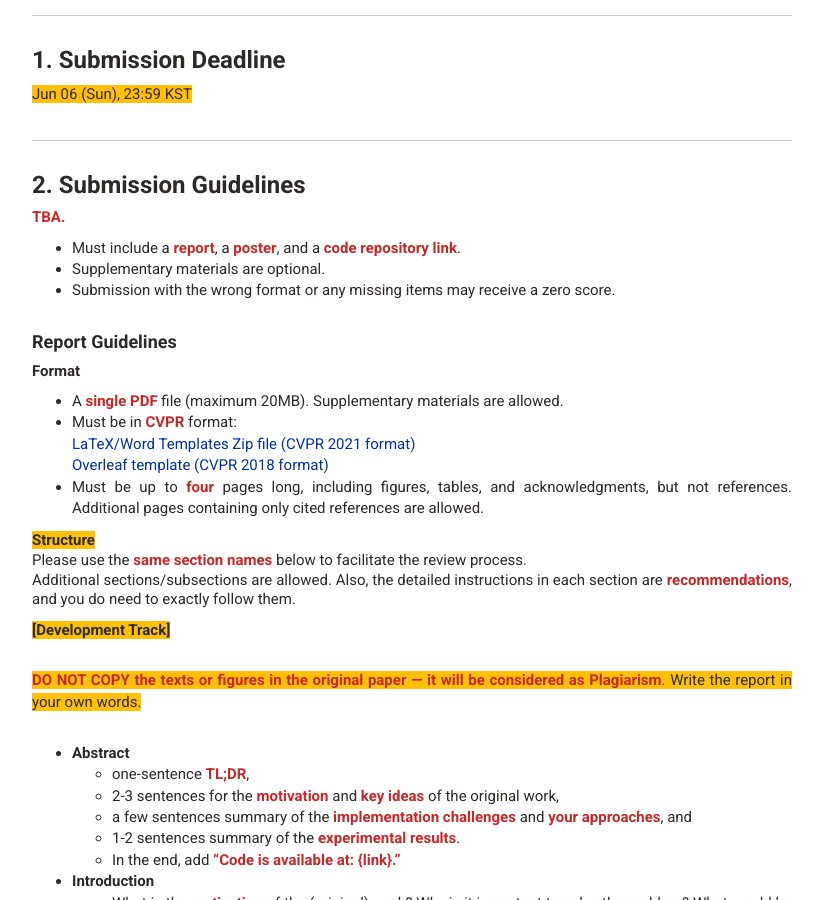
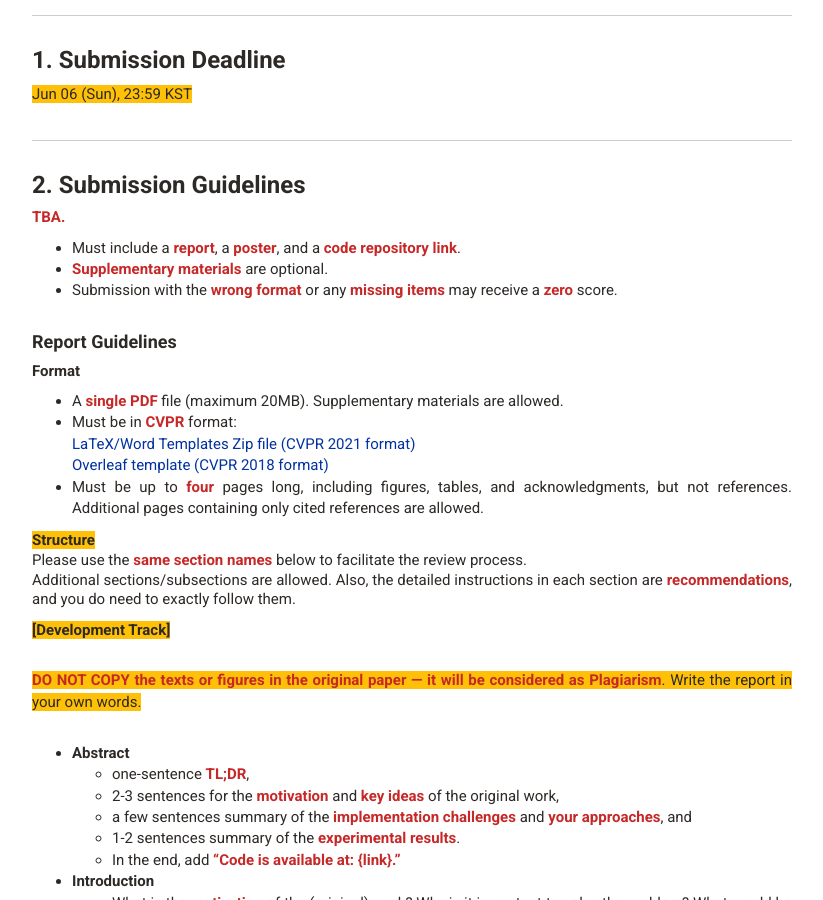
Before and after one commit to mhsung/mhsung.github.io, a Jekyll site: the page built from courses/kaist-cs492-3dml-2021-spring/_posts/2021-05-20-project-submission-guidelines.md, in a window 1280 px wide and 900 px high, scrolled down 428 px. Shown: the whole window, without its empty margins (228-1051 px from the left). Built offline with Jekyll 4.4.1, drawn with Linux system fonts in a browser that asks for light colours; our own code applies the rules of GitHub Pages for plain Markdown files.

Commit message:
Updated.

```diff
--- a/courses/kaist-cs492-3dml-2021-spring/_posts/2021-05-20-project-submission-guidelines.md
+++ b/courses/kaist-cs492-3dml-2021-spring/_posts/2021-05-20-project-submission-guidelines.md
@@ -54,8 +54,8 @@ h { background-color:#FFC107 }
 *TBA.*<br>
 
 - Must include a *report*, a *poster*, and a *code repository link*.<br>
-- Supplementary materials are optional.
-- Submission with the wrong format or any missing items may receive a zero score.
+- *Supplementary materials* are optional.
+- Submission with the *wrong format* or any *missing items* may receive a *zero* score.
 
 
 #### Report Guidelines
```
